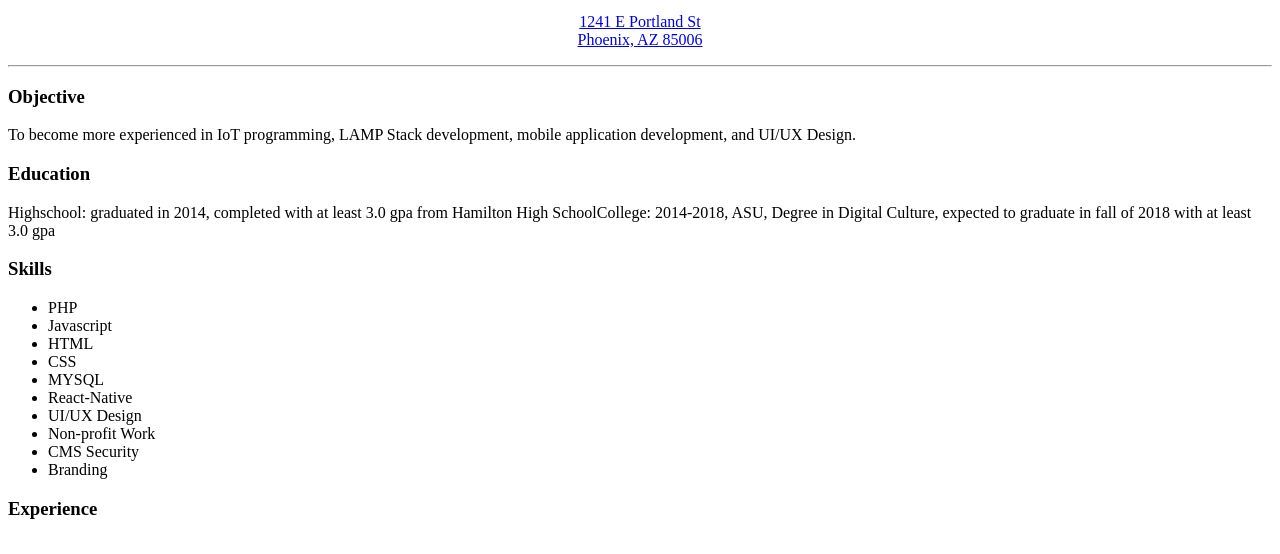
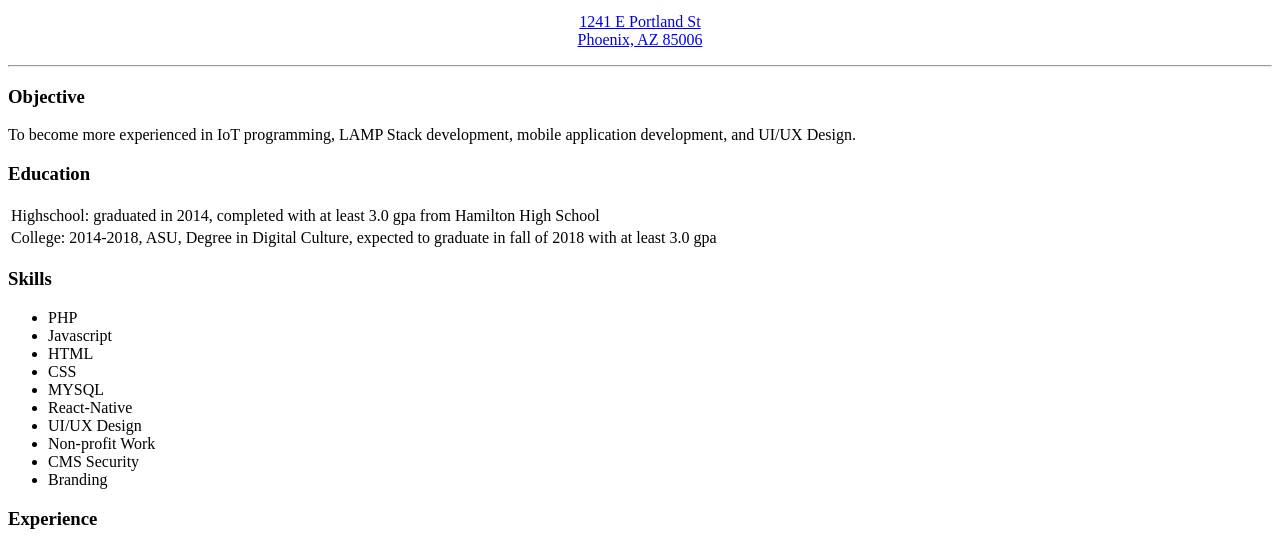
Before and after one commit to Myxmatch/AME2202018ASUB, a plain HTML site: page index.html in a window 1280 px wide. Shown: the part 213-767 px from the top of the page. Drawn offline with Linux system fonts and the light colour scheme.

Commit message:
fixed table formatting

```diff
--- a/index.html
+++ b/index.html
@@ -37,8 +37,12 @@
         <p>To become more experienced in IoT programming, LAMP Stack development, mobile application development, and UI/UX Design.</p>
         <h3>Education</h3>
         <table>
-            <tr>Highschool: graduated in 2014, completed with at least 3.0 gpa from Hamilton High School</tr>
-            <tr>College: 2014-2018, ASU, Degree in Digital Culture, expected to graduate in fall of 2018 with at least 3.0 gpa</tr>
+            <tr>
+                <td>Highschool: graduated in 2014, completed with at least 3.0 gpa from Hamilton High School</td>
+            </tr>
+            <tr>
+                <td>College: 2014-2018, ASU, Degree in Digital Culture, expected to graduate in fall of 2018 with at least 3.0 gpa</td>
+            </tr>
         </table>
         <h3>Skills</h3>
         <ul>
```
